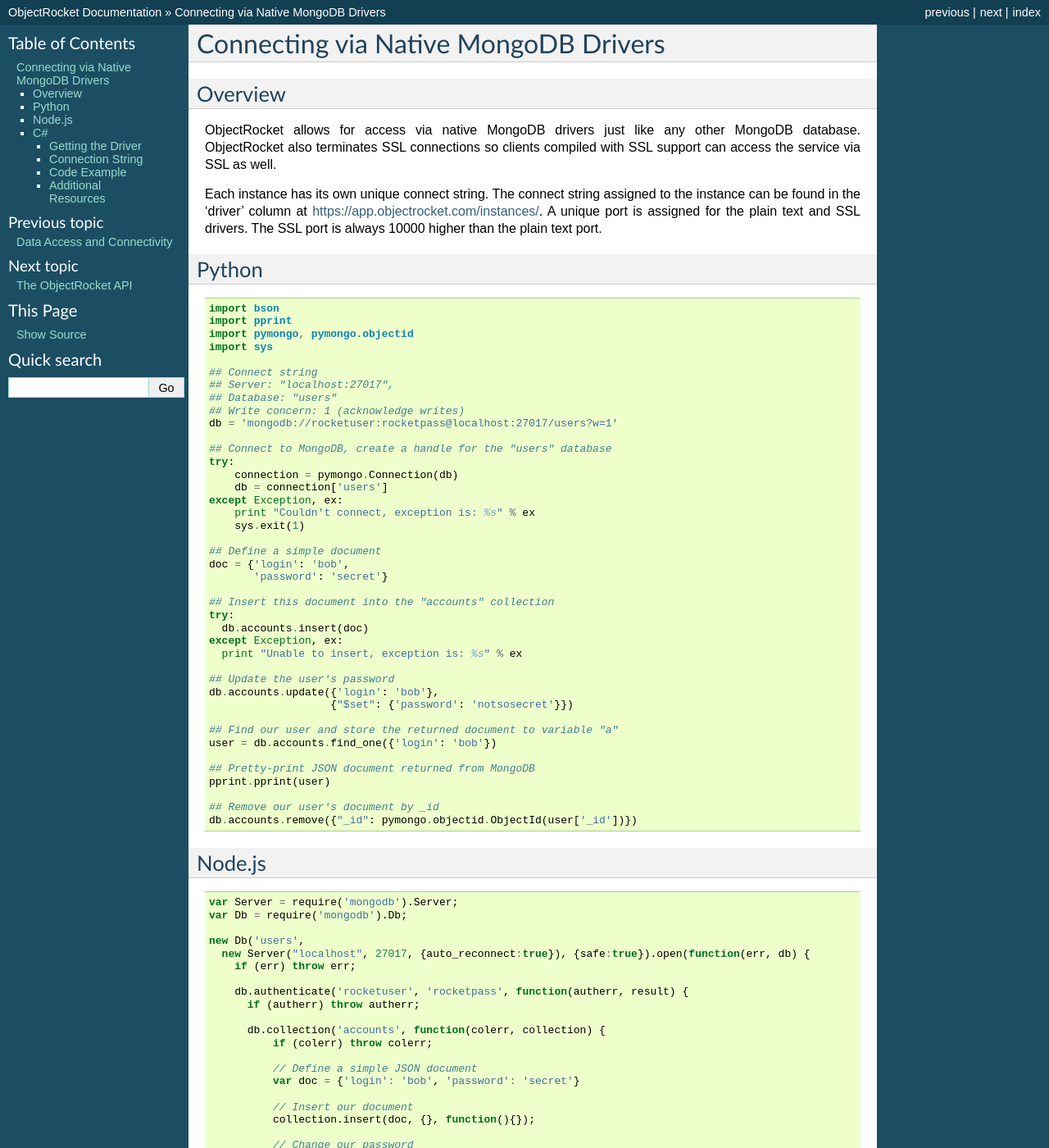
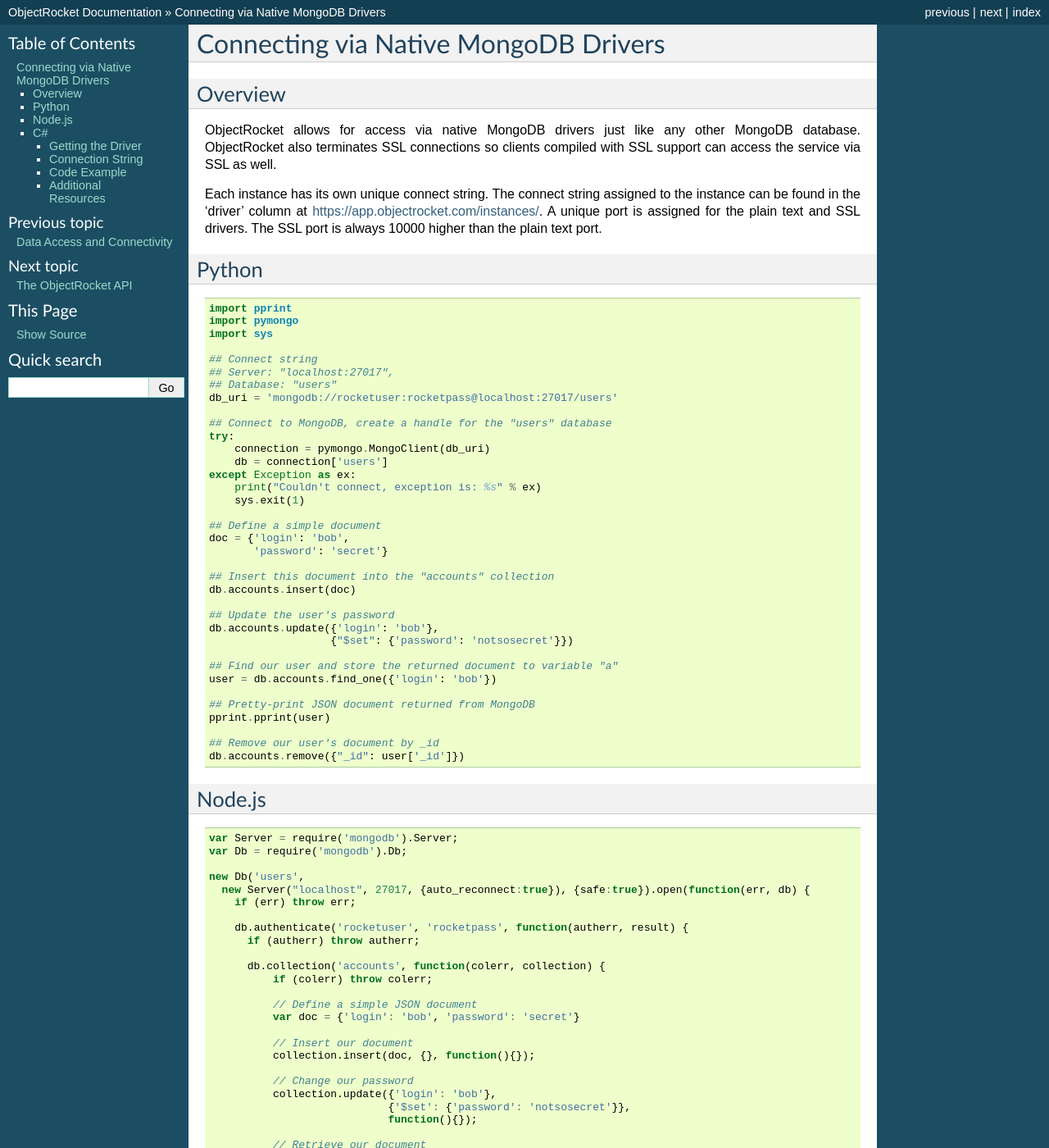
Before and after one commit to zcorleissen/documentation, a Sphinx documentation site: the page built from source/native_drivers.rst, in a window 1280 px wide and 1400 px high. Shown: the whole window at 82% size. Built offline with Sphinx 7.4.7, drawn with Linux system fonts in a browser that asks for light colours.

Commit message:
Improved PyMongo sample.

```diff
--- a/source/native_drivers.rst
+++ b/source/native_drivers.rst
@@ -21,23 +21,21 @@
 
 .. code-block:: python
 
-   import bson
    import pprint
-   import pymongo, pymongo.objectid
+   import pymongo
    import sys
 
    ## Connect string
    ## Server: "localhost:27017",
    ## Database: "users"
-   ## Write concern: 1 (acknowledge writes)
-   db = 'mongodb://rocketuser:rocketpass@localhost:27017/users?w=1'
+   db_uri = 'mongodb://rocketuser:rocketpass@localhost:27017/users'
 
    ## Connect to MongoDB, create a handle for the "users" database
    try:
-       connection = pymongo.Connection(db)
+       connection = pymongo.MongoClient(db_uri)
        db = connection['users']
-   except Exception, ex:
-       print "Couldn't connect, exception is: %s" % ex
+   except Exception as ex:
+       print("Couldn't connect, exception is: %s" % ex)
        sys.exit(1)
 
    ## Define a simple document
@@ -45,10 +43,7 @@
           'password': 'secret'}
 
    ## Insert this document into the "accounts" collection
-   try:
-     db.accounts.insert(doc)
-   except Exception, ex:
-     print "Unable to insert, exception is: %s" % ex
+   db.accounts.insert(doc)
 
    ## Update the user's password
    db.accounts.update({'login': 'bob'},
@@ -61,7 +56,7 @@
    pprint.pprint(user)
 
    ## Remove our user's document by _id
-   db.accounts.remove({"_id": pymongo.objectid.ObjectId(user['_id'])})
+   db.accounts.remove({"_id": user['_id']})
 
 
 Node.js
```
Also changed, not shown: 1 other file.
